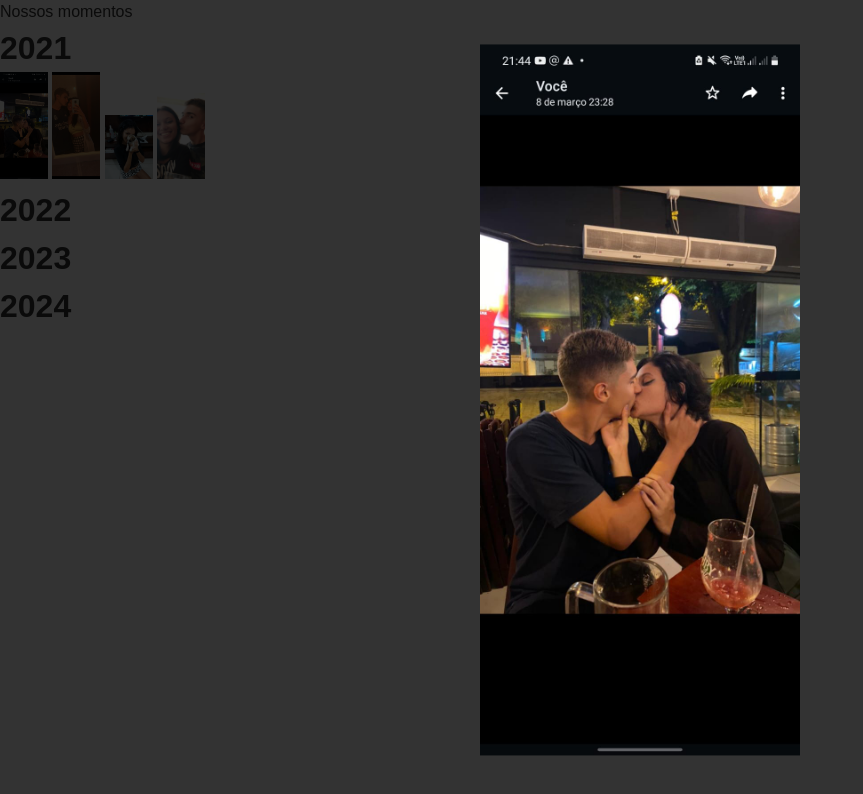
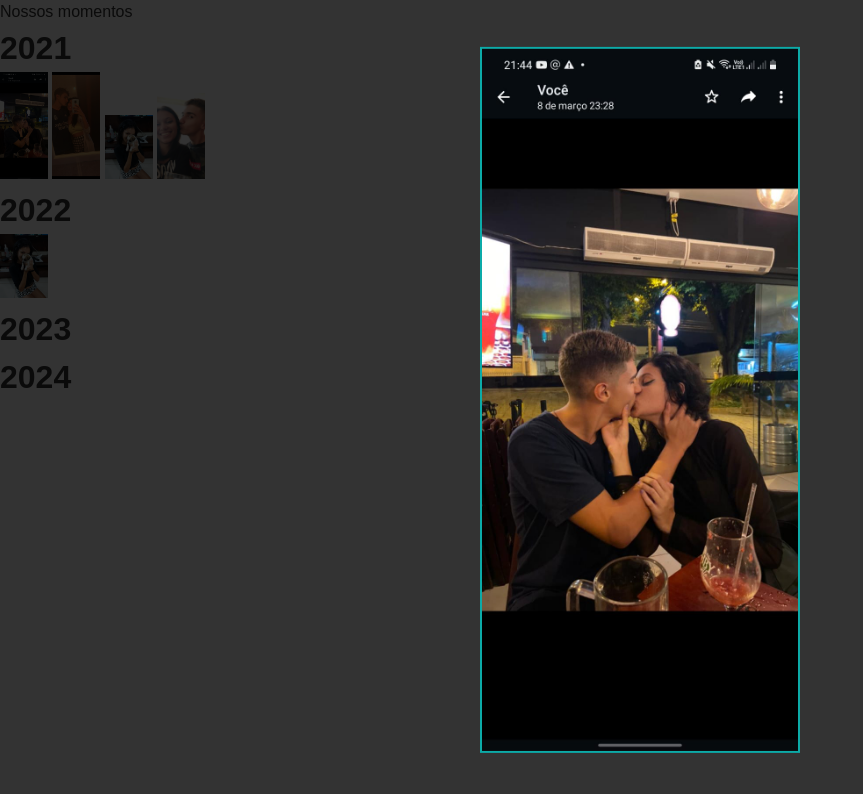
Before and after one commit to leobueno20/Nossos-2-anos, a website: page pag2.html in a window 1280 px wide. Both pictures are taken after a click on the picture 24 px from the left and 125 px from the top of the page. Shown: the whole page, without its empty margins (0-863 px from the left). Drawn offline with Linux system fonts and the light colour scheme.

Commit message:
Mais testes

```diff
--- a/pag.css
+++ b/pag.css
@@ -1,7 +1,7 @@
 .geral{
     display: grid;
 }
-.fotos img{
+.geral img{
     width: 3rem;
 }
 #modal {
@@ -22,6 +22,7 @@
     top: 50%;
     left: 50%;
     transform: translate(-50%, -50%);
+    border: 2px solid var(--cor2);
 }
 
 #imagem {
--- a/pag2.html
+++ b/pag2.html
@@ -16,20 +16,18 @@
         <div class="geral">
         <div class="2021">
             <h1>2021</h1>
-            <div class="fotos">
                 <img class="imagem" src="assets/ashby.jpeg" alt="Foto 1">
                 <img class="imagem" src="assets/casaTia.jpeg" alt="Foto 2">
                 <img class="imagem" src="assets/primeirodiaJU.jpeg" alt="Foto 3">
                 <img class="imagem" src="assets/represa1ju.jpeg" alt="Foto 3">
-                <!-- Adicione mais imagens conforme necessário -->
 
                 <div id="modal" onclick="fecharImagem()">
                     <img id="imagemModal" src="" alt="Imagem Ampliada">
                 </div>
         </div>
-        </div>
         <div class="2022">
             <h1>2022</h1>
+            <img class="imagem" src="assets/primeirodiaJU.jpeg" alt="Foto 3">
         </div>
         <div class="2023">
             <h1>2023</h1>
```
